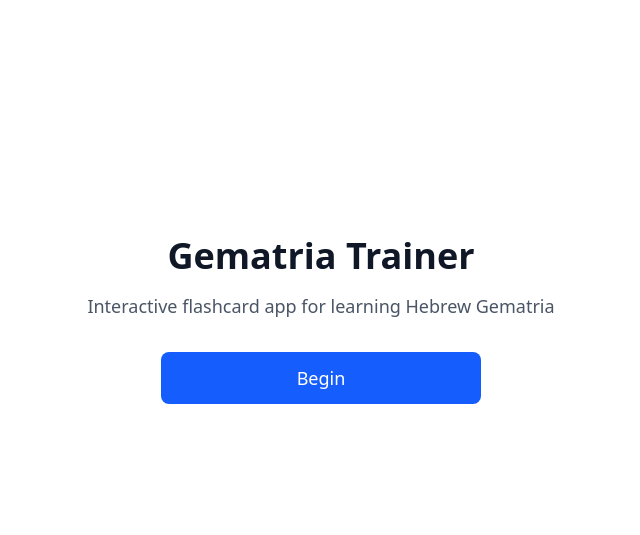
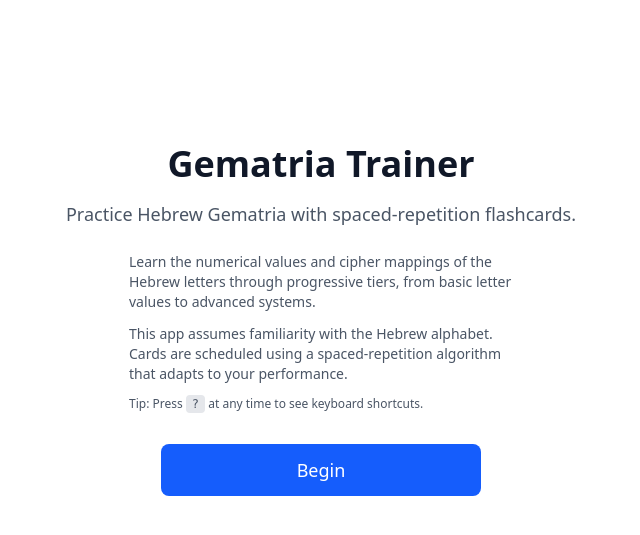
Before and after one commit to dchud/gematria-trainer, a Flask app: page / in a window 1280 px wide. Shown: the top 535 px of the page, without its empty margins (319-959 px from the left). Run offline with Flask 3, Linux system fonts and the light colour scheme; style sheets or scripts are compiled from the project's sources; some libraries are stand-ins or nearby versions.

Commit message:
E5 Commit 2: Cookie utility, page-load routing, splash/welcome
Cookie helpers (_getCookie, _setCookie, _clearCookie) for session
detection. Page-load routing in init(): cookie+progress -> welcome,
stale progress without cookie cleared, else splash. Splash expanded
with description and keyboard tip. Welcome has confirmation dialog
for start-from-scratch (clears ALL progress). Biome noDocumentCookie
rule disabled.

T5.2-T5.4, T5.11, T5.12 complete. Tests: 151 Python + 265 JS = 416.

Co-Authored-By: Claude Opus 4.6 <noreply@anthropic.com>

```diff
--- a/biome.json
+++ b/biome.json
@@ -26,7 +26,8 @@
       },
       "suspicious": {
         "noRedundantUseStrict": "off",
-        "noVar": "off"
+        "noVar": "off",
+        "noDocumentCookie": "off"
       },
       "correctness": {
         "noUnusedVariables": "off",
--- a/src/templates/components/splash.html
+++ b/src/templates/components/splash.html
@@ -1,9 +1,24 @@
 <!-- Splash / landing view -->
 <div class="flex flex-col items-center justify-center min-h-[80vh] text-center">
     <h1 class="text-4xl font-bold mb-4">Gematria Trainer</h1>
-    <p class="text-lg text-gray-600 dark:text-gray-400 mb-8">
-        Interactive flashcard app for learning Hebrew Gematria
+    <p class="text-lg text-gray-600 dark:text-gray-400 mb-6">
+        Practice Hebrew Gematria with spaced-repetition flashcards.
     </p>
+
+    <div class="text-left max-w-sm mb-8 space-y-3 text-sm text-gray-600 dark:text-gray-400">
+        <p>
+            Learn the numerical values and cipher mappings of the Hebrew letters
+            through progressive tiers, from basic letter values to advanced systems.
+        </p>
+        <p>
+            This app assumes familiarity with the Hebrew alphabet. Cards are
+            scheduled using a spaced-repetition algorithm that adapts to your performance.
+        </p>
+        <p class="text-xs">
+            Tip: Press <kbd class="px-1.5 py-0.5 rounded bg-gray-200 dark:bg-gray-700 font-mono">?</kbd>
+            at any time to see keyboard shortcuts.
+        </p>
+    </div>
 
     <div class="flex flex-col gap-3 w-full max-w-xs">
         <button @click="beginSession()"
@@ -13,15 +28,5 @@
                 aria-label="Begin studying">
             Begin
         </button>
-
-        <button x-show="hasSavedProgress" x-cloak
-                @click="resumeSession()"
-                class="px-6 py-3 bg-gray-200 dark:bg-gray-800 text-gray-900 dark:text-gray-100
-                       rounded-lg text-lg font-medium hover:bg-gray-300 dark:hover:bg-gray-700
-                       focus:outline-none focus:ring-2 focus:ring-blue-500 focus:ring-offset-2
-                       dark:focus:ring-offset-gray-950 min-h-[48px]"
-                aria-label="Continue previous session">
-            Continue
-        </button>
     </div>
 </div>
--- a/src/templates/components/welcome.html
+++ b/src/templates/components/welcome.html
@@ -2,7 +2,7 @@
 <div class="flex flex-col items-center justify-center min-h-[80vh] text-center">
     <h2 class="text-2xl font-bold mb-2">Welcome back</h2>
     <p class="text-gray-600 dark:text-gray-400 mb-8">
-        You have saved progress in <span x-text="systemName()"></span>.
+        You have saved progress in <span class="font-medium" x-text="systemName()"></span>.
     </p>
 
     <div class="flex flex-col gap-3 w-full max-w-xs">
@@ -14,13 +14,38 @@
             Continue
         </button>
 
-        <button @click="startFresh()"
+        <template x-if="!confirmStartFresh">
+            <button @click="confirmStartFresh = true"
                     class="px-6 py-3 bg-gray-200 dark:bg-gray-800 text-gray-900 dark:text-gray-100
                            rounded-lg text-lg font-medium hover:bg-gray-300 dark:hover:bg-gray-700
                            focus:outline-none focus:ring-2 focus:ring-blue-500 focus:ring-offset-2
                            dark:focus:ring-offset-gray-950 min-h-[48px]"
                     aria-label="Start fresh, clearing all progress">
-            Start Fresh
+                Start from Scratch
+            </button>
+        </template>
+
+        <template x-if="confirmStartFresh">
+            <div class="p-4 rounded-lg border border-red-200 dark:border-red-800 bg-red-50 dark:bg-red-900/20">
+                <p class="text-sm text-red-700 dark:text-red-300 mb-3">
+                    This will clear all progress for every system. Are you sure?
+                </p>
+                <div class="flex gap-3 justify-center">
+                    <button @click="startFresh()"
+                            class="px-4 py-2 rounded-lg text-sm font-medium
+                                   bg-red-600 text-white hover:bg-red-700
+                                   focus:outline-none focus:ring-2 focus:ring-red-500 min-h-[48px]">
+                        Confirm
+                    </button>
+                    <button @click="confirmStartFresh = false"
+                            class="px-4 py-2 rounded-lg text-sm font-medium
+                                   bg-gray-200 dark:bg-gray-800 text-gray-900 dark:text-gray-100
+                                   hover:bg-gray-300 dark:hover:bg-gray-700
+                                   focus:outline-none focus:ring-2 focus:ring-gray-500 min-h-[48px]">
+                        Cancel
                     </button>
                 </div>
             </div>
+        </template>
+    </div>
+</div>
--- a/static/js/app.js
+++ b/static/js/app.js
@@ -92,12 +92,24 @@ function app() {
             // Apply dark mode to HTML element
             this._applyDarkMode();
 
-            // Check for saved progress
+            // Ensure gematria data is ready
+            Gematria.initialize();
+
+            // Page-load routing
+            var hasCookie = !!this._getCookie('gematria_session');
             var saved = Storage.loadProgress(this.system);
             this.hasSavedProgress = !!(saved && saved.system === this.system);
 
-            // Ensure gematria data is ready
-            Gematria.initialize();
+            if (hasCookie && this.hasSavedProgress) {
+                this.view = 'welcome';
+            } else if (!hasCookie && this.hasSavedProgress) {
+                // Stale progress without session cookie — clear it
+                Storage.clearProgress(this.system);
+                this.hasSavedProgress = false;
+                this.view = 'splash';
+            } else {
+                this.view = 'splash';
+            }
         },
 
         // -----------------------------------------------------------
@@ -138,6 +150,7 @@ function app() {
             Progression.ensureTierCards(this.progression, this.progression.currentTier);
             this.sessionActive = true;
             this.savedCardState = null;
+            this._setCookie('gematria_session', '1', 30);
             this._updateTierInfo();
             this.loadNextCard();
             this.navigate('flashcard');
@@ -149,13 +162,16 @@ function app() {
         },
 
         startFresh: function () {
-            this.progression = Progression.reset(this.system);
-            Progression.ensureTierCards(this.progression, this.progression.currentTier);
-            this.sessionActive = true;
+            // Clear ALL system progress and cookie, return to splash
+            Storage.clearAllProgress();
+            this._clearCookie('gematria_session');
+            this.hasSavedProgress = false;
+            this.sessionActive = false;
+            this.progression = null;
+            this.currentCard = null;
             this.savedCardState = null;
-            this._updateTierInfo();
-            this.loadNextCard();
-            this.navigate('flashcard');
+            this.confirmStartFresh = false;
+            this.navigate('splash');
         },
 
         switchSystem: function (newSystem) {
@@ -484,6 +500,31 @@ function app() {
         },
 
         // -----------------------------------------------------------
+        // Cookie helpers
+        // -----------------------------------------------------------
+
+        _getCookie: function (name) {
+            var match = document.cookie.match(new RegExp('(?:^|; )' + name + '=([^;]*)'));
+            return match ? decodeURIComponent(match[1]) : null;
+        },
+
+        _setCookie: function (name, value, days) {
+            var expires = '';
+            if (days) {
+                var d = new Date();
+                d.setTime(d.getTime() + days * 86400000);
+                expires = '; expires=' + d.toUTCString();
+            }
+            document.cookie =
+                name + '=' + encodeURIComponent(value) + expires + '; path=/; SameSite=Lax';
+        },
+
+        _clearCookie: function (name) {
+            document.cookie =
+                name + '=; expires=Thu, 01 Jan 1970 00:00:00 GMT; path=/; SameSite=Lax';
+        },
+
+        // -----------------------------------------------------------
         // Internal helpers
         // -----------------------------------------------------------
 
```
Also changed, not shown: tests/js/test-app.js (+133 -10 lines), 1 other file. Lines whose indentation alone changed are shown as unchanged.
